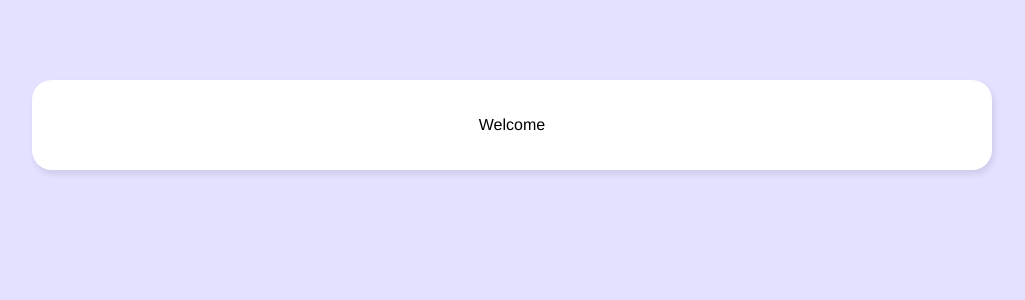
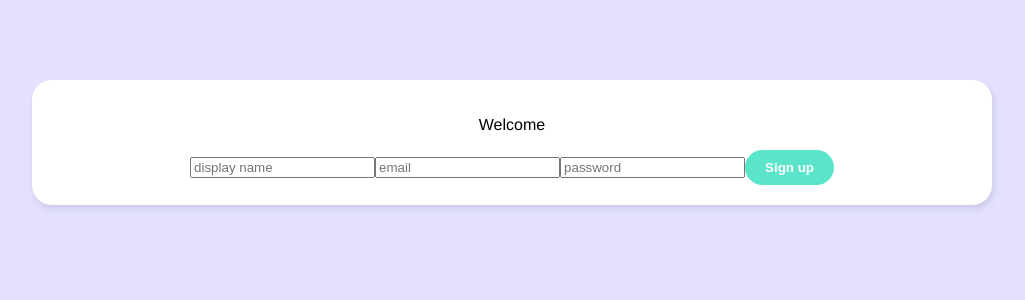
Before and after one commit to backendprincess/vue-live-chat, a Vue app: page / in a window 1280 px wide. Shown: the top 300 px of the page, without its empty margins (128-1153 px from the left). Built offline with nearby package versions, Linux system fonts and the light colour scheme.

Commit message:
Created Signup form

```diff
--- /dev/null
+++ b/src/components/SignupForm.vue
@@ -0,0 +1,39 @@
+<template>
+    <form @submit.prevent="handleSubmit">
+        <input type="text"
+               required
+               placeholder="display name"
+               v-model="displayName">
+        <input type="email"
+               required
+               placeholder="email"
+               v-model="email">
+        <input type="password"
+               required
+               placeholder="password"
+               v-model="password">
+        <button>Sign up</button>
+    </form>
+</template>
+
+<script>
+import { ref } from 'vue'
+
+export default {
+    setup() {
+        const displayName = ref('');
+        const email = ref('');
+        const password = ref('');
+
+        const handleSubmit = () => {
+            console.log(displayName.value, email.value, password.value)
+        }
+
+        return { displayName, email, password, handleSubmit }
+    }
+}
+</script>
+
+<style>
+
+</style>
--- a/src/views/Welcome.vue
+++ b/src/views/Welcome.vue
@@ -1,12 +1,14 @@
 <template>
     <div class="welcome container">
         <p>Welcome</p>
+        <SignupForm />
     </div>
 </template>
 
 <script>
+import SignupForm from '../components/SignupForm'
 export default {
-
+    components: { SignupForm }
 }
 </script>
 
```
